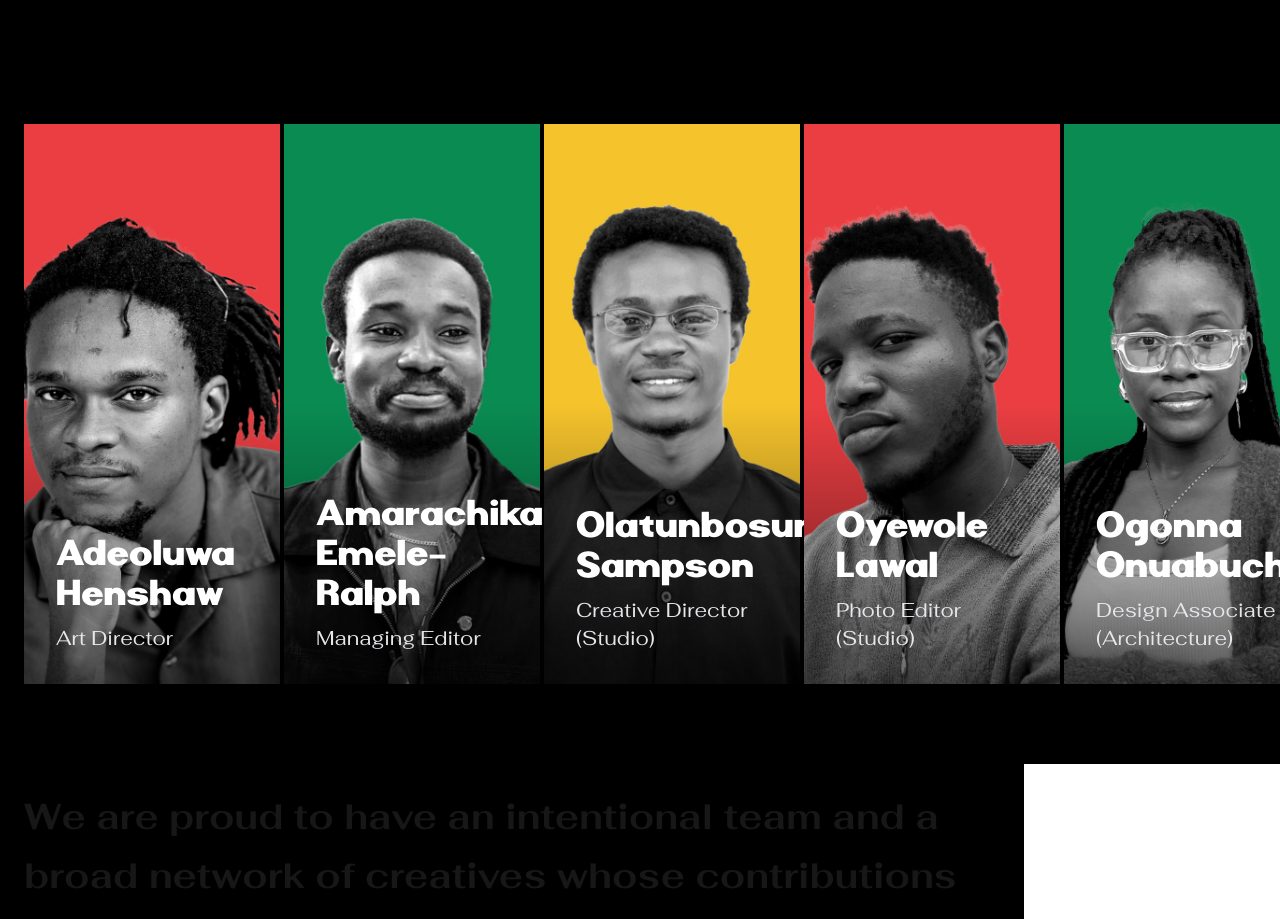
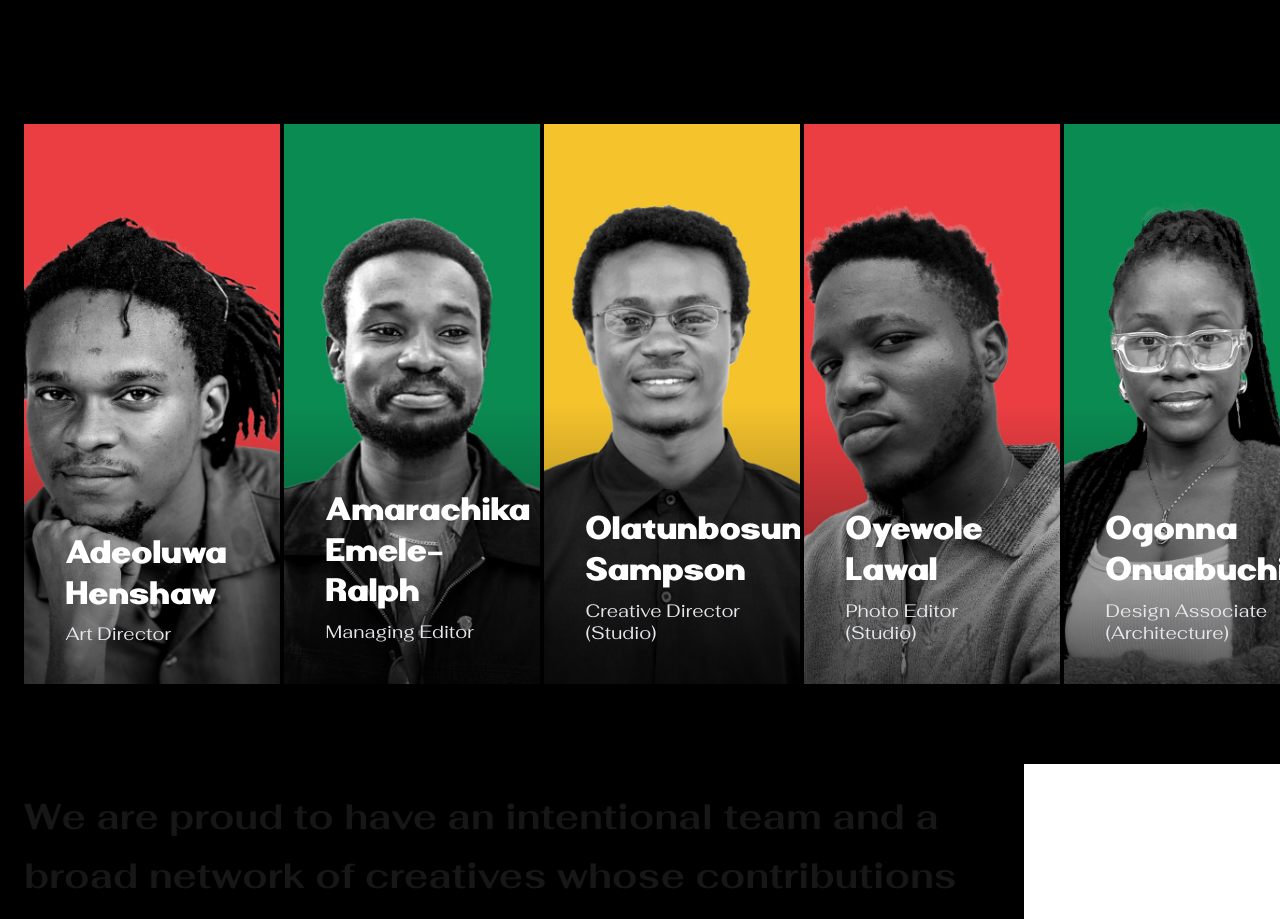
Before and after one commit to HenshawIII/graffiki, a Next.js app: page /about in a window 1280 px wide. Shown: the part 1900-2819 px from the top of the page. Built offline with nearby package versions, Linux system fonts and the light colour scheme.

Commit message:
Picturesd

```diff
--- a/app/components/people.tsx
+++ b/app/components/people.tsx
@@ -121,7 +121,7 @@ const People = () => {
               style={{ height: containerHeight }}
             >
               {/* Card Container */}
-              <div className="relative w-full h-full flex flex-col">
+              <div className="relative w-full h-full flex flex-col overflow-hidden">
                 {/* Image */}
                 <div className="flex-1 relative overflow-hidden">
                   <Image
@@ -136,11 +136,11 @@ const People = () => {
                 </div>
 
                 {/* Text Content */}
-                <div className="absolute bottom-0 left-0 right-0 p-8">
-                  <h3 className="text-2xl md:text-4xl font-bold text-white mb-2">
+                <div className="absolute bottom-0 left-0 right-0 p-8 scale-90">
+                  <h3 className="text-2xl md:text-4xl font-bold text-white mb-2 leading-tight">
                     {person.name}
                   </h3>
-                  <p className="text-lg md:text-xl text-gray-200 font-fahkwang">
+                  <p className="text-lg md:text-xl text-gray-200 font-fahkwang leading-tight">
                     {person.role}
                   </p>
                 </div>
```
